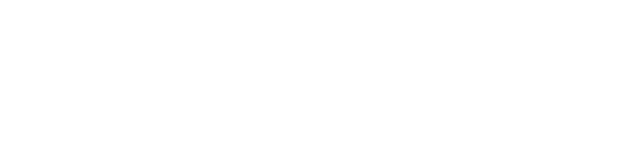
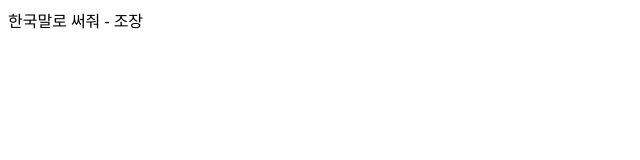
Before and after one commit to Seotriever/Git-collabo2, a plain HTML site: page index.html in a window 1280 px wide. Shown: the whole page, without its empty margins (0-640 px from the left). Drawn offline with Linux system fonts and the light colour scheme.

Commit message:
Update index.html

```diff
--- a/index.html
+++ b/index.html
@@ -3,5 +3,7 @@
   <head>
     <title>index</title>
   </head>
-  <body></body>
+  <body>
+    한국말로 써줘 - 조장
+  </body>
 </html>
```
